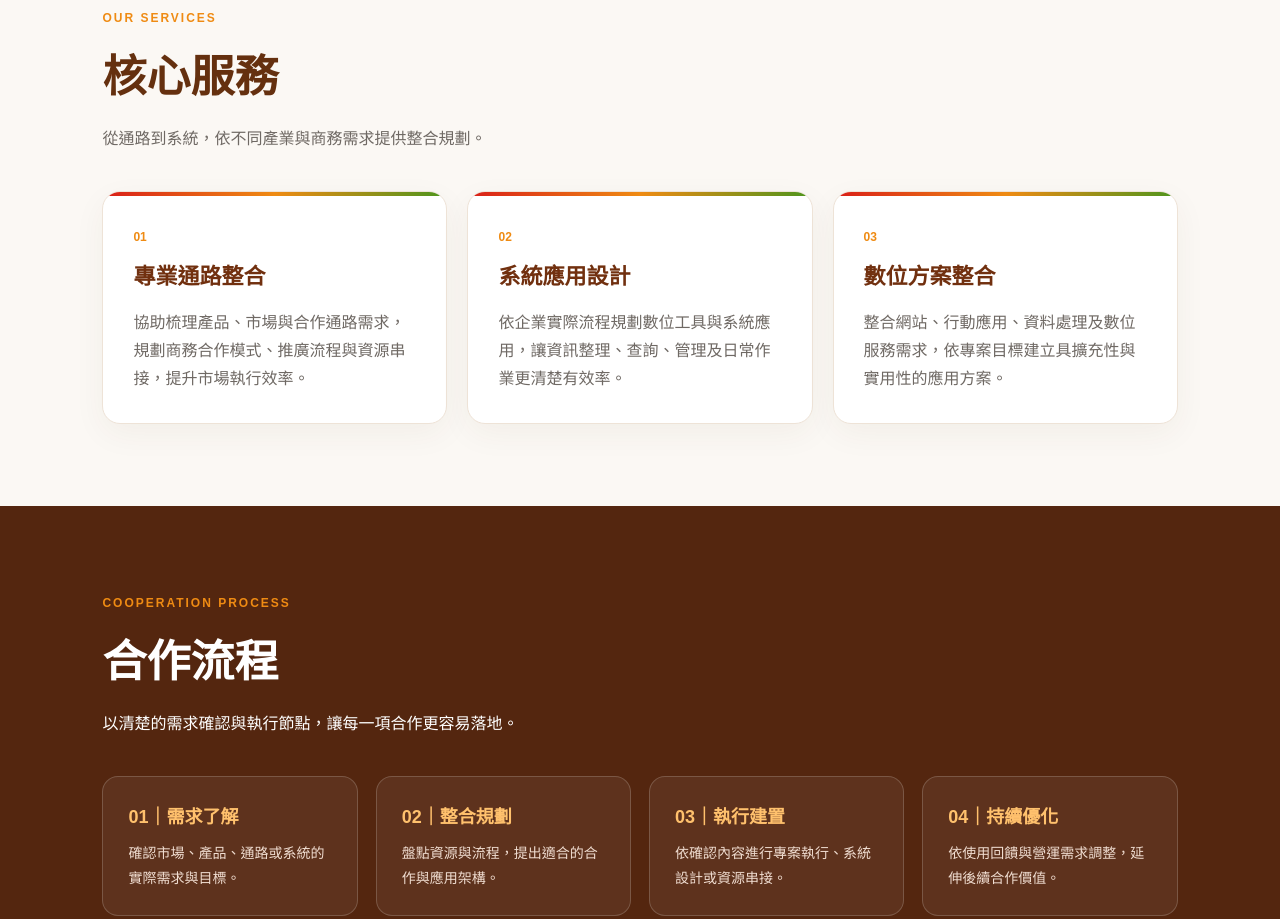
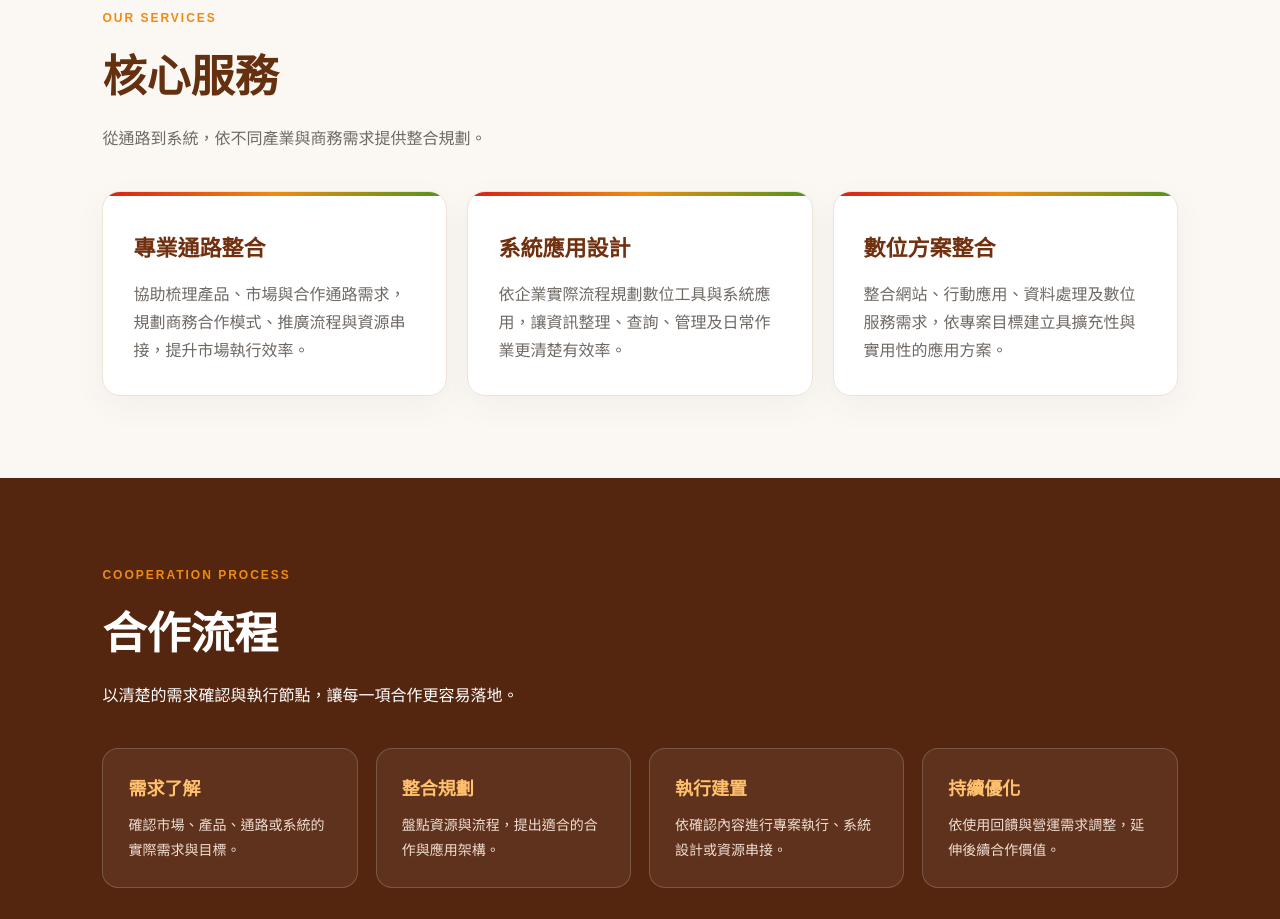
Before and after one commit to JINGFENG-LTD/JINGFENG-LTD.github.io, a plain HTML site: page index.html in a window 1280 px wide. Shown: the part 1483-2402 px from the top of the page. Drawn offline with Linux system fonts and the light colour scheme.

Commit message:
移除服務項目與合作流程編號

```diff
--- a/index.html
+++ b/index.html
@@ -53,14 +53,14 @@ footer{padding:34px 8%;background:#24150d;color:#d8c8bc;text-align:center;font-s
 <section id="services" class="services">
 <div class="section-head"><span class="kicker">Our Services</span><h2>核心服務</h2><p>從通路到系統，依不同產業與商務需求提供整合規劃。</p></div>
 <div class="cards">
-<article class="card"><span class="num">01</span><h3>專業通路整合</h3><p>協助梳理產品、市場與合作通路需求，規劃商務合作模式、推廣流程與資源串接，提升市場執行效率。</p></article>
-<article class="card"><span class="num">02</span><h3>系統應用設計</h3><p>依企業實際流程規劃數位工具與系統應用，讓資訊整理、查詢、管理及日常作業更清楚有效率。</p></article>
-<article class="card"><span class="num">03</span><h3>數位方案整合</h3><p>整合網站、行動應用、資料處理及數位服務需求，依專案目標建立具擴充性與實用性的應用方案。</p></article>
+<article class="card"><h3>專業通路整合</h3><p>協助梳理產品、市場與合作通路需求，規劃商務合作模式、推廣流程與資源串接，提升市場執行效率。</p></article>
+<article class="card"><h3>系統應用設計</h3><p>依企業實際流程規劃數位工具與系統應用，讓資訊整理、查詢、管理及日常作業更清楚有效率。</p></article>
+<article class="card"><h3>數位方案整合</h3><p>整合網站、行動應用、資料處理及數位服務需求，依專案目標建立具擴充性與實用性的應用方案。</p></article>
 </div>
 </section>
 <section id="process" class="process">
 <div class="section-head"><span class="kicker">Cooperation Process</span><h2>合作流程</h2><p>以清楚的需求確認與執行節點，讓每一項合作更容易落地。</p></div>
-<div class="steps"><div class="step"><b>01｜需求了解</b><p>確認市場、產品、通路或系統的實際需求與目標。</p></div><div class="step"><b>02｜整合規劃</b><p>盤點資源與流程，提出適合的合作與應用架構。</p></div><div class="step"><b>03｜執行建置</b><p>依確認內容進行專案執行、系統設計或資源串接。</p></div><div class="step"><b>04｜持續優化</b><p>依使用回饋與營運需求調整，延伸後續合作價值。</p></div></div>
+<div class="steps"><div class="step"><b>需求了解</b><p>確認市場、產品、通路或系統的實際需求與目標。</p></div><div class="step"><b>整合規劃</b><p>盤點資源與流程，提出適合的合作與應用架構。</p></div><div class="step"><b>執行建置</b><p>依確認內容進行專案執行、系統設計或資源串接。</p></div><div class="step"><b>持續優化</b><p>依使用回饋與營運需求調整，延伸後續合作價值。</p></div></div>
 </section>
 <section id="contact" class="contact">
 <div class="contact-box"><div><span class="kicker">Contact Us</span><h2>商務合作，歡迎與菁鋒科技聯繫</h2><p>通路合作、系統應用設計與數位方案相關需求，歡迎來信洽詢。</p><a class="email" href="mailto:info@jingfeng-tw.com">info@jingfeng-tw.com</a></div><a class="btn btn-primary" href="mailto:info@jingfeng-tw.com">聯絡我們</a></div>
```
